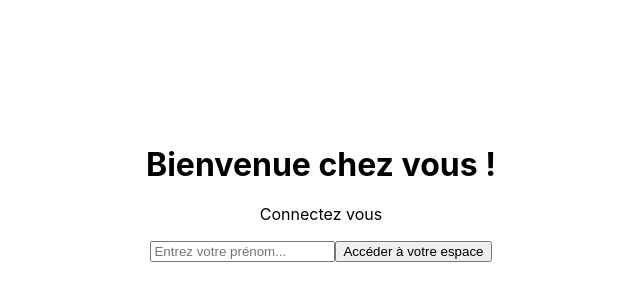
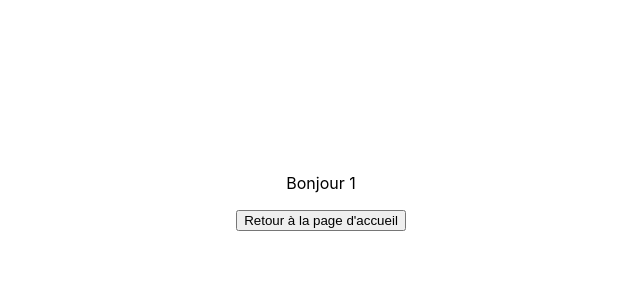
Before and after one commit to stephanemalho/bubble-team, a React (Vite) app: page /order/1 in a window 1280 px wide. Shown: the part 206-506 px from the top of the page, without its empty margins (319-959 px from the left). Built offline with nearby package versions, Linux system fonts and the light colour scheme.

Commit message:
✨ F02 : App > add routing & user params in url

```diff
--- a/package.json
+++ b/package.json
@@ -11,7 +11,8 @@
   },
   "dependencies": {
     "react": "^18.2.0",
-    "react-dom": "^18.2.0"
+    "react-dom": "^18.2.0",
+    "react-router-dom": "^6.18.0"
   },
   "devDependencies": {
     "@types/react": "^18.2.15",
--- a/src/App.tsx
+++ b/src/App.tsx
@@ -1,11 +1,18 @@
+import { Route, Routes } from 'react-router-dom'
 import './App.css'
 import LoginPage from './components/pages/login/LoginPage'
+import OrderPage from './components/pages/order/OrderPage'
+import ErrorPage from './components/pages/error/ErrorPage'
 
 function App() {
 
   return (
     <>
-      <LoginPage />
+      <Routes>
+        <Route path="/" element={<LoginPage />} />
+        <Route path="/order/:username" element={<OrderPage />} />
+        <Route path="*" element={<ErrorPage />} />
+      </Routes>
     </>
   )
 }
--- /dev/null
+++ b/src/components/pages/error/ErrorPage.tsx
@@ -0,0 +1,14 @@
+import { Link } from "react-router-dom"
+
+const ErrorPage = () => {
+  return (
+    <>
+      <p>404</p>
+      <Link to="/">
+        <button>Retour à la page d'accueil</button>
+      </Link>
+    </>
+  )
+}
+
+export default ErrorPage
--- a/src/components/pages/login/LoginForm.tsx
+++ b/src/components/pages/login/LoginForm.tsx
@@ -1,16 +1,20 @@
 import { FormEvent, useState } from "react"
+import { useNavigate } from "react-router-dom";
 
 const LoginForm = () => {
   //State
   const [userName, setUserName] = useState("");
+  const navigate = useNavigate();
+
   //Behavior
   const handleSubmit = (e: FormEvent<HTMLFormElement>) => {
     e.preventDefault();
     const target = e.target as HTMLFormElement;
     const userName = target.elements.namedItem("username") as HTMLInputElement;
-    alert(`Bienvenue ${userName.value} !`);
-    setUserName("")
+    navigate(`order/${userName.value}`);
+    setUserName("");
   }
+
   //JSX
   return (
     <form onSubmit={(e) => handleSubmit(e)}>
--- /dev/null
+++ b/src/components/pages/order/OrderPage.tsx
@@ -0,0 +1,16 @@
+import { Link, useParams } from "react-router-dom"
+
+const OrderPage = () => {
+  const { username } = useParams();
+
+  return (
+    <>
+      <p>Bonjour {username}</p>
+      <Link to="/">
+        <button>Retour à la page d'accueil</button>
+      </Link>
+    </>
+  )
+}
+
+export default OrderPage
--- a/src/main.tsx
+++ b/src/main.tsx
@@ -2,9 +2,12 @@
 import ReactDOM from 'react-dom/client'
 import App from './App.tsx'
 import './index.css'
+import { BrowserRouter } from 'react-router-dom'
 
 ReactDOM.createRoot(document.getElementById('root')!).render(
   <React.StrictMode>
-    <App />
+    <BrowserRouter>
+      <App />
+    </BrowserRouter>
   </React.StrictMode>,
 )
```
Also changed, not shown: 2 other files (tests, documents, lock files or other folders). Lines whose indentation alone changed are shown as unchanged.
